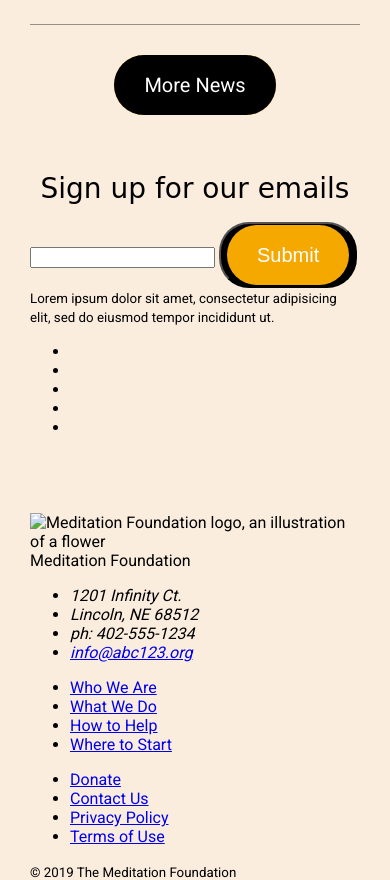
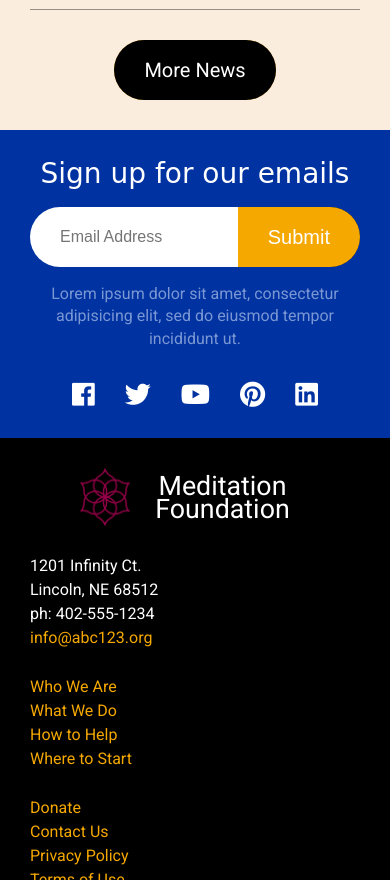
Before and after one commit to jtrobinson1993/meditation-foundation, a website: page web/src/html/index.html in a window 390 px wide. Shown: the part 1120-2000 px from the top of the page. Drawn offline with Linux system fonts and the light colour scheme; files that its build step writes are made by us from their sources; files whose address does not match are found by name; a web font is replaced by a local one.

Commit message:
finish homepage mobile, start on desktop adjustments

```diff
--- a/web/src/html/index.html
+++ b/web/src/html/index.html
@@ -167,9 +167,9 @@
             <h1 class="email-signup__heading">Sign up for our emails</h1>
           </header>
           <form class="email-signup__form">
-            <input type="text" class="email-signup__form-email" />
+            <input placeholder="Email Address" type="text" class="email-signup__form-email" />
             <button class="email-signup__form-submit branded-button is-black">
-              <span class="branded-button__inner is-tertiary branded-button__inner--icon">Submit</span>
+              <span class="email-signup__form-submit-inner branded-button__inner is-tertiary branded-button__inner--icon">Submit</span>
             </button>
           </form>
           <small class="email-signup__disclaimer">Lorem ipsum dolor sit amet, consectetur adipisicing elit, sed do eiusmod tempor incididunt ut.</small>
@@ -218,22 +218,24 @@
       <div class="width-constrained page-footer_constraint">
 
         <div class="page-footer__logo-con">
-          <img class="page-footer_logo" src="./assets/logo.jpg" alt="Meditation Foundation logo, an illustration of a flower" />
-          <span class="page-footer__logo-text">Meditation Foundation</span>
+          <a href="./index.html" class="page-footer__logo-link">
+            <img class="page-footer__logo" src="./assets/meditation-foundation-black.png" alt="Meditation Foundation logo, an illustration of a flower" />
+            <span class="page-footer__logo-text">Meditation Foundation</span>
+          </a>
         </div>
 
         <div class="page-footer__info">
 
-          <address class="page-footer__address">
-            <ul>
-              <li>1201 Infinity Ct.</li>
-              <li>Lincoln, NE 68512</li>
-              <li>ph: 402-555-1234</li>
-              <li><a href="mailto:info@abc123.org">info@abc123.org</a></li>
+          <address class="page-footer__address page-footer__info-item">
+            <ul class="page-footer__menu">
+              <li class="page-footer__menu-item">1201 Infinity Ct.</li>
+              <li class="page-footer__menu-item">Lincoln, NE 68512</li>
+              <li class="page-footer__menu-item">ph: 402-555-1234</li>
+              <li class="page-footer__menu-item"><a class="page-footer__menu-link" href="mailto:info@abc123.org">info@abc123.org</a></li>
             </ul>
           </address>
 
-          <ul class="page-footer__menu page-footer__menu-first">
+          <ul class="page-footer__menu page-footer__menu-first page-footer__info-item">
 
             <li class="page-footer__menu-item page-footer__menu-item--first">
               <a class="page-footer__menu-link" href="./who-we-are.html">Who We Are</a>
@@ -253,7 +255,7 @@
 
           </ul>
 
-          <ul class="page-footer__menu page-footer__menu-second">
+          <ul class="page-footer__menu page-footer__menu-second page-footer__info-item">
 
             <li class="page-footer__menu-item page-footer__menu-item--first">
               <a class="page-footer__menu-link" href="./donate.html">Donate</a>
--- a/web/src/styles/config/_base-vars.scss
+++ b/web/src/styles/config/_base-vars.scss
@@ -12,6 +12,7 @@ $color-secondary:#FAEDDE;
 $color-tertiary: #F5A800;
 
 $color-blue: #0033A1;
+$color-light-blue: #7A97D4;
 
 // Layout
 $constraint-width: #{1170px + 120px}; // 1170 page width + desktop horizontal padding
@@ -23,3 +24,8 @@ $font-family-icons-brands: 'Font Awesome\ 5 Brands';
 
 $share-icon: '\f064';
 $comment-icon: '\f075';
+$facebook-icon: '\f09a';
+$twitter-icon: '\f099';
+$youtube-icon: '\f167';
+$pinterest-icon: '\f0d2';
+$linkedin-icon: '\f08c';
--- /dev/null
+++ b/web/src/styles/partials/_email-signup.scss
@@ -0,0 +1,109 @@
+@import "../config/_base-import.scss";
+
+.email-signup {
+  background-color: $color-blue;
+  text-align: center;
+
+  &__heading {
+    color: #fff;
+  }
+
+  &__form {
+    display: flex;
+    text-align: left;
+    max-width: 730px;
+    margin: 0 auto;
+  }
+
+  &__form-email {
+    border-top-left-radius: 30px;
+    border-bottom-left-radius: 30px;
+    border: none;
+    width: 100px;
+    flex: 1 1 auto;
+    font-size: pxToRem(16);
+    line-height: 1;
+    color: #000;
+    padding: 15px 30px;
+
+    @include bp-tablet() {
+      font-size: pxToRem(20);
+    }
+  }
+
+  &__form-submit {
+    border: none;
+    border-top-left-radius: 0;
+    border-bottom-left-radius: 0;
+    padding: 0;
+    cursor: pointer;
+  }
+
+  &__form-submit-inner {
+    border-top-left-radius: 0;
+    border-bottom-left-radius: 0;
+  }
+
+  &__disclaimer {
+    display: inline-block;
+    font-size: pxToRem(16);
+    margin: 1em 0 0;
+    line-height: 1.4;
+    color: $color-light-blue;
+  }
+
+}
+
+.social-media {
+
+  &__list {
+    list-style: none;
+    padding: 0;
+    margin: 30px 0 0;
+    display: flex;
+    justify-content: center;
+  }
+
+  &__list-item {
+    margin: 0 15px;
+  }
+
+  &__link {
+    &:before {
+      font-family: $font-family-icons-brands;
+      font-size: pxToRem(26);
+      color: #fff;
+    }
+  }
+
+  &__facebook {
+    &:before {
+      content: $facebook-icon;
+    }
+  }
+
+  &__twitter {
+    &:before {
+      content: $twitter-icon;
+    }
+  }
+
+  &__youtube {
+    &:before {
+      content: $youtube-icon;
+    }
+  }
+
+  &__pinterest {
+    &:before {
+      content: $pinterest-icon;
+    }
+  }
+
+  &__linkedin {
+    &:before {
+      content: $linkedin-icon;
+    }
+  }
+
+}
--- a/web/src/styles/partials/_hero-banner.scss
+++ b/web/src/styles/partials/_hero-banner.scss
@@ -1,9 +1,18 @@
 
 .hero-banner {
+  display: flex;
   background: url('../assets/mountains-1.png') no-repeat center;
   background-size: cover;
-  min-height: 260px;
+  min-height: 320px;
   padding: 30px 0;
+
+  @include bp-tablet() {
+    min-height: 540px;
+  }
+
+  @include bp-desktop() {
+    min-height: 820px;
+  }
 
   &__constraint {
     display: flex;
@@ -11,24 +20,43 @@
     justify-content: center;
     align-items: center;
     text-align: center;
+    height: auto;
   }
 
   &__heading {
-    margin: 0 0 .5em;
+    margin: 0 0 30px;
     color: #fff;
-    font-size: ptToRem(24);
+    font-size: pxToRem(36);
     line-height: 1;
+    @include bp-tablet() {
+      font-size: pxToRem(52);
+    }
+    @include bp-desktop() {
+      font-size: pxToRem(81);
+    }
   }
 
   &__content {
     text-align: center;
     color: #fff;
-    font-size: ptToRem(14);
+    font-size: pxToRem(16);
     line-height: 1.4;
     margin: 0;
+    @include bp-tablet() {
+      font-size: pxToRem(24);
+    }
+    @include bp-desktop() {
+      font-size: pxToRem(30);
+    }
   }
 
   &__button {
     margin: 1em 0 0;
+    @include bp-tablet() {
+      margin: 1.5em 0 0;
+    }
+    @include bp-desktop() {
+      margin: 2em 0 0;
+    }
   }
 }
--- /dev/null
+++ b/web/src/styles/partials/_page-footer.scss
@@ -0,0 +1,72 @@
+@import "../config/_base-import.scss";
+
+.page-footer {
+  background: #000;
+
+  &__logo-con {
+    text-align: center;
+    margin: 0;
+  }
+
+  &__logo-link {
+    display: inline-block;
+    text-decoration: none;
+    color: #fff;
+    font-size: 0;
+  }
+
+  &__logo {
+    width: 50px;
+    display: inline-block;
+    vertical-align: middle;
+  }
+
+  &__logo-text {
+    display: inline-block;
+    font-size: 1.675rem;
+    vertical-align: middle;
+    width: 175px;
+    line-height: .875;
+    margin: .1em 0 0 5px;
+    font-weight: 400;
+  }
+
+  &__info {
+    @include bp-tablet() {
+      display: flex;
+      justify-content: center;
+    }
+  }
+
+  &__menu {
+    list-style: none;
+    padding: 0;
+    margin: 0;
+  }
+
+  &__info-item {
+    margin: 30px 0;
+    @include bp-tablet() {
+      margin: 30px;
+    }
+  }
+
+  &__address {
+    font-style: normal;
+  }
+
+  &__menu-item {
+    font-size: pxToRem(16);
+    color: #fff;
+    margin: 5px 0;
+    @include bp-tablet() {
+      margin: 8px 0;
+    }
+  }
+
+  &__menu-link {
+    text-decoration: none;
+    color: $color-tertiary;
+  }
+
+}
--- a/web/src/styles/partials/_page-header.scss
+++ b/web/src/styles/partials/_page-header.scss
@@ -43,6 +43,7 @@
     height: 50px;
     width: 50px;
     z-index: 9;
+    border: none;
   }
 
   &__toggle-bar {
@@ -110,7 +111,7 @@
   }
 
   &__menu-item {
-    flex: 0 0 50px;
+    flex: 0 0 60px;
     margin: 0 0 5px;
   }
 
@@ -123,5 +124,6 @@
     color: #fff;
     text-decoration: none;
     background: $color-brand;
+    font-size: pxToRem(24);
   }
 }
--- a/web/src/styles/templates/template--base.scss
+++ b/web/src/styles/templates/template--base.scss
@@ -79,3 +79,5 @@ section {
 @import "../partials/page-header";
 @import "../partials/hero-banner";
 @import "../partials/news";
+@import "../partials/email-signup";
+@import "../partials/page-footer";
```
Also changed, not shown: index.html (+1 -1 lines), assets/meditation-foundation-black.png (added), styles/styles.css.
